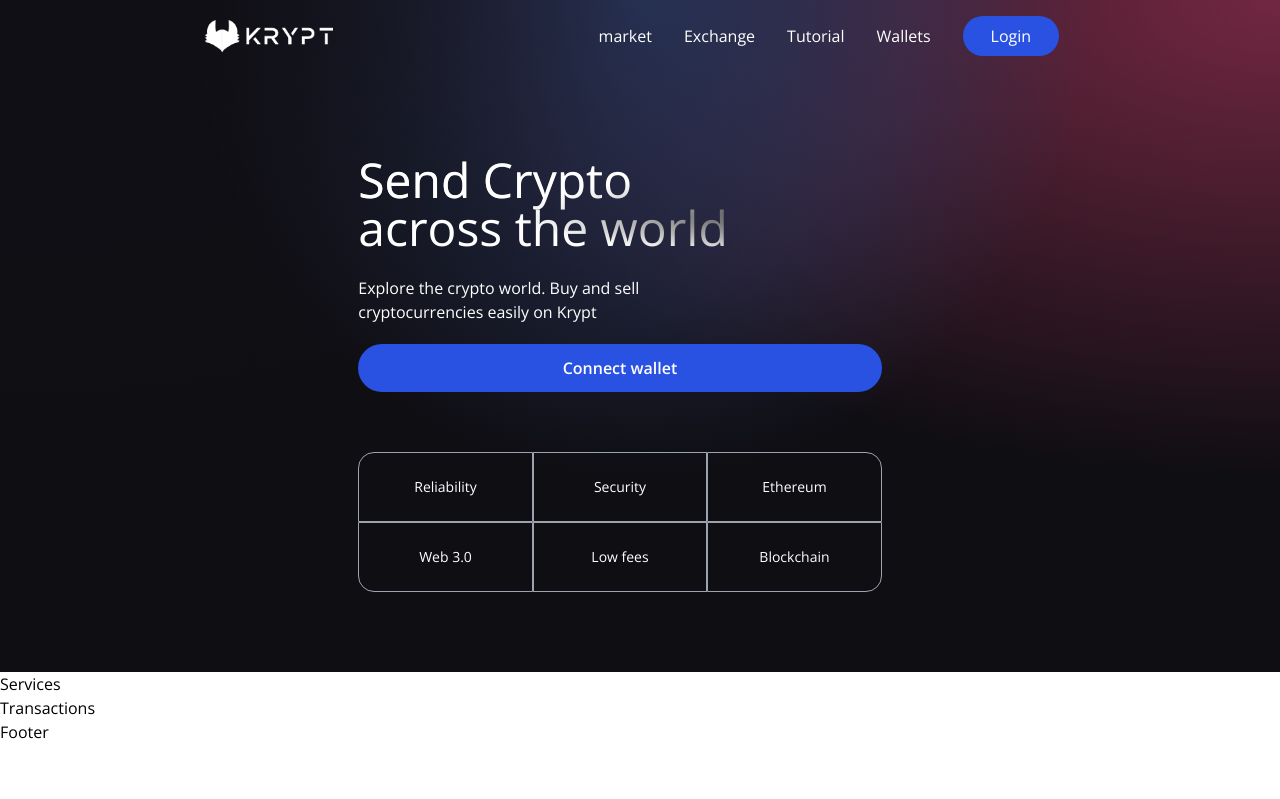
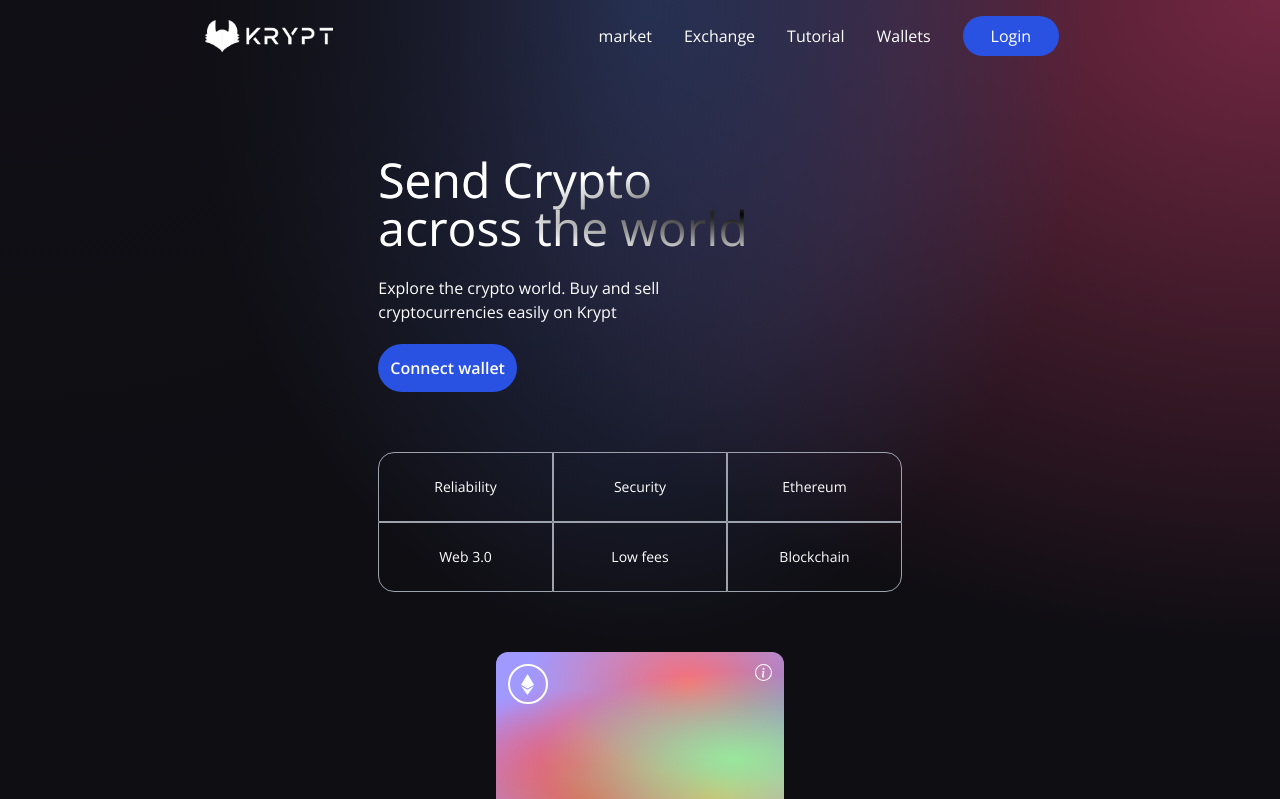
Before and after one commit to kevmhughes/krypt, a React (Vite) app in the folder client/: page / in a window 1280 px wide. Shown: the top 799 px of the page. Built offline with nearby package versions, Linux system fonts and the light colour scheme.

Commit message:
Update Welcome.jsx

```diff
--- a/client/src/components/Welcome.jsx
+++ b/client/src/components/Welcome.jsx
@@ -12,8 +12,8 @@
 
   return (
     <div className="flex w-full justify-center items-center">
-      <div className="flex md:flex-row flex-col items-start justify-between md:p-20 py-12 px-44">
-        <div className="flex flex-1 justify-start flex-col md:mr-10">
+      <div className="flex mf:flex-row flex-col items-start justify-between md:p-20 py-12 px-4">
+        <div className="flex flex-1 justify-start items-start flex-col mf:mr-10">
           <h1 className="text-3xl sm:text-5xl text-white text-gradient py-1">
             Send Crypto <br /> across the world
           </h1>
@@ -28,6 +28,7 @@
           >
             <p className="text-white text-base font-semibold">Connect wallet</p>
           </button>
+
           <div className="grid sm:grid-cols-3 grid-cols-2 w-full mt-10">
             <div className={`rounded-tl-2xl ${commonStyles}`}>Reliability</div>
             <div className={commonStyles}>Security</div>
@@ -37,7 +38,19 @@
             <div className={`rounded-br-2xl ${commonStyles}`}>Blockchain</div>
           </div>
         </div>
-        <div></div>
+
+        <div className="flex flex-col flex-1 items-center justify-start w-full mf:mt-0 mt-10">
+          <div className="p-3 flex justify-end items-start flex-col rounded-xl h-40 sm:w-72 w-full my-5 eth-card .white-glassmorphism">
+            <div className="flex justify-between flex-col w-full h-full">
+              <div className="flex justify-between items-start">
+                <div className="w-10 h-10 rounded-full border-2 border-white flex justify-center items-center">
+                  <SiEthereum fontSize={21} color="#fff" />
+                </div>
+                <BsInfoCircle fontSize={17} color="#fff" />
+              </div>
+            </div>
+          </div>
+        </div>
       </div>
     </div>
   );
```
